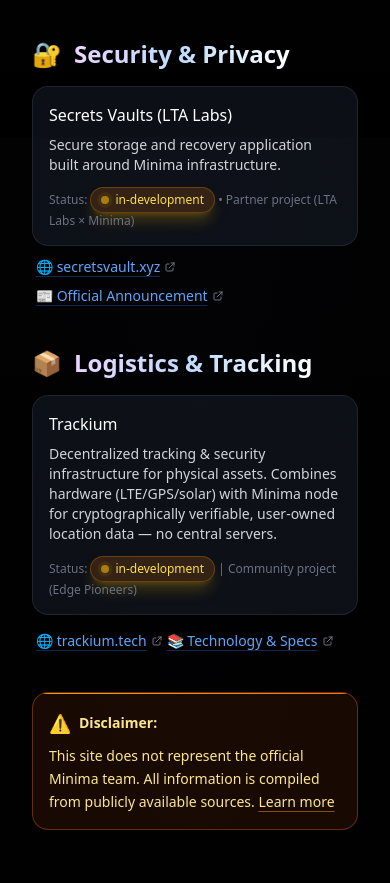
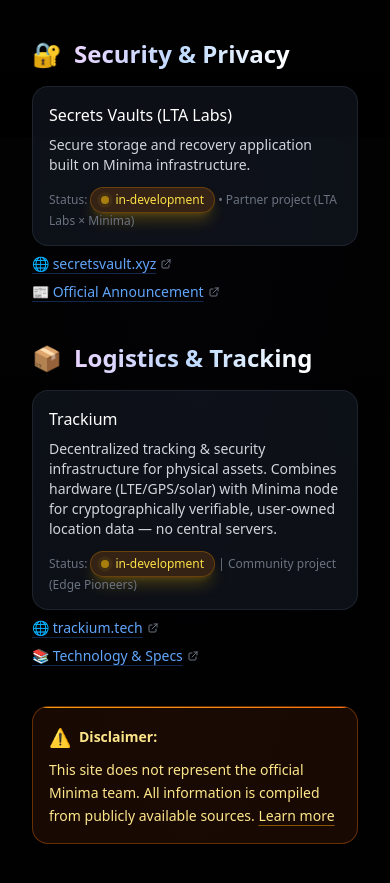
Before and after one commit to KuA1bo/minimaverse-site, a Next.js app: page /ecosystem in a window 390 px wide. Shown: the part 4083-4966 px from the top of the page. Built offline with nearby package versions, Linux system fonts and the light colour scheme.

Commit message:
fix(ecosystem): responsive link layout and arrow alignment

```diff
--- a/src/app/ecosystem/page.tsx
+++ b/src/app/ecosystem/page.tsx
@@ -1,6 +1,6 @@
 // src/app/ecosystem/page.tsx
 // Ecosystem page - verified projects and integrations in the Minima ecosystem
-// Updated: Improved Secrets Vaults description for better parity with Trackium, date May 18, 2026
+// Updated: Fixed link layout (responsive row/column), fixed arrow alignment, date May 18, 2026
 
 import Link from 'next/link';
 import JsonLd from '@/components/JsonLd';
@@ -568,24 +568,24 @@ export default function EcosystemPage() {
 
               <h3 className="text-white font-medium mb-2 relative">Secrets Vaults (LTA Labs)</h3>
               <p className="text-gray-300 text-sm mb-3 relative">
-                Secure storage and recovery application built around Minima infrastructure.
+                Secure storage and recovery application built on Minima infrastructure.
               </p>
               <p className="text-gray-500 text-xs relative">
                 Status: <StatusBadge status="in-development" reducedGlow={true} /> • Partner project (LTA Labs × Minima)
               </p>
             </div>
 
-            {/* Links outside card - main site first */}
-            <div className="space-y-2">
+            {/* Links outside card - Responsive: Column on mobile, Row on desktop */}
+            <div className="flex flex-col sm:flex-row sm:items-center sm:gap-4 gap-2 mt-2">
               <ExternalLink
                 href="https://secretsvault.xyz"
-                className="text-blue-400 hover:text-purple-400 underline decoration-blue-500/30 hover:decoration-purple-500/60 underline-offset-4 transition-all duration-300 text-sm block ml-1"
+                className="text-blue-400 hover:text-purple-400 underline decoration-blue-500/30 hover:decoration-purple-500/60 underline-offset-4 transition-all duration-300 text-sm"
               >
                 🌐 secretsvault.xyz
               </ExternalLink>
               <ExternalLink
                 href="https://minima.global/post/lta-labs-partners-with-minima-to-power-its-financial-product-suite"
-                className="text-blue-400 hover:text-purple-400 underline decoration-blue-500/30 hover:decoration-purple-500/60 underline-offset-4 transition-all duration-300 text-sm block ml-1"
+                className="text-blue-400 hover:text-purple-400 underline decoration-blue-500/30 hover:decoration-purple-500/60 underline-offset-4 transition-all duration-300 text-sm"
               >
                 📰 Official Announcement
               </ExternalLink>
@@ -617,17 +617,17 @@ export default function EcosystemPage() {
               </p>
             </div>
 
-            {/* Links outside card - main site first */}
-            <div className="space-y-2">
+            {/* Links outside card - Responsive: Column on mobile, Row on desktop */}
+            <div className="flex flex-col sm:flex-row sm:items-center sm:gap-4 gap-2 mt-2">
               <ExternalLink
                 href="https://trackium.tech/"
-                className="text-blue-400 hover:text-purple-400 underline decoration-blue-500/30 hover:decoration-purple-500/60 underline-offset-4 transition-all duration-300 text-sm block ml-1"
+                className="text-blue-400 hover:text-purple-400 underline decoration-blue-500/30 hover:decoration-purple-500/60 underline-offset-4 transition-all duration-300 text-sm"
               >
                 🌐 trackium.tech
               </ExternalLink>
               <ExternalLink
                 href="https://trackium.tech/technology"
-                className="text-blue-400 hover:text-purple-400 underline decoration-blue-500/30 hover:decoration-purple-500/60 underline-offset-4 transition-all duration-300 text-sm block ml-1"
+                className="text-blue-400 hover:text-purple-400 underline decoration-blue-500/30 hover:decoration-purple-500/60 underline-offset-4 transition-all duration-300 text-sm"
               >
                 📚 Technology & Specs
               </ExternalLink>
```
